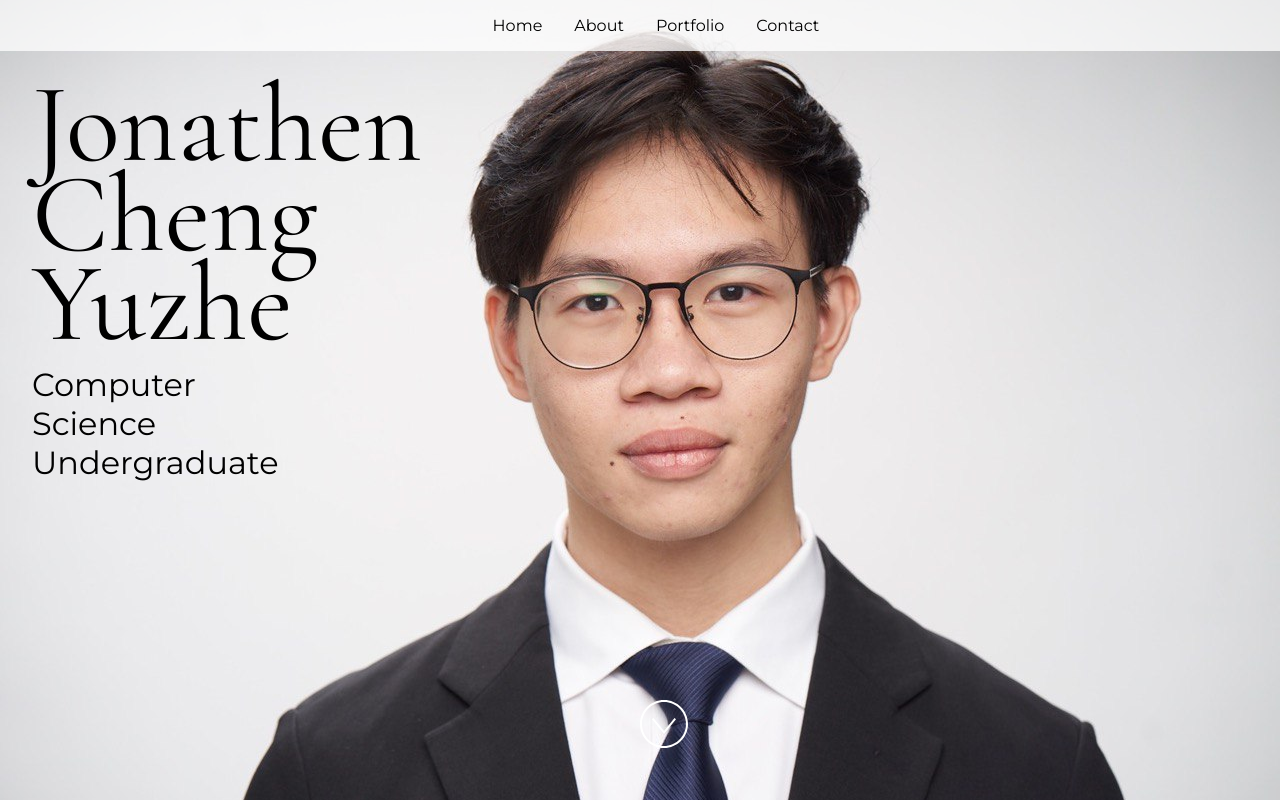
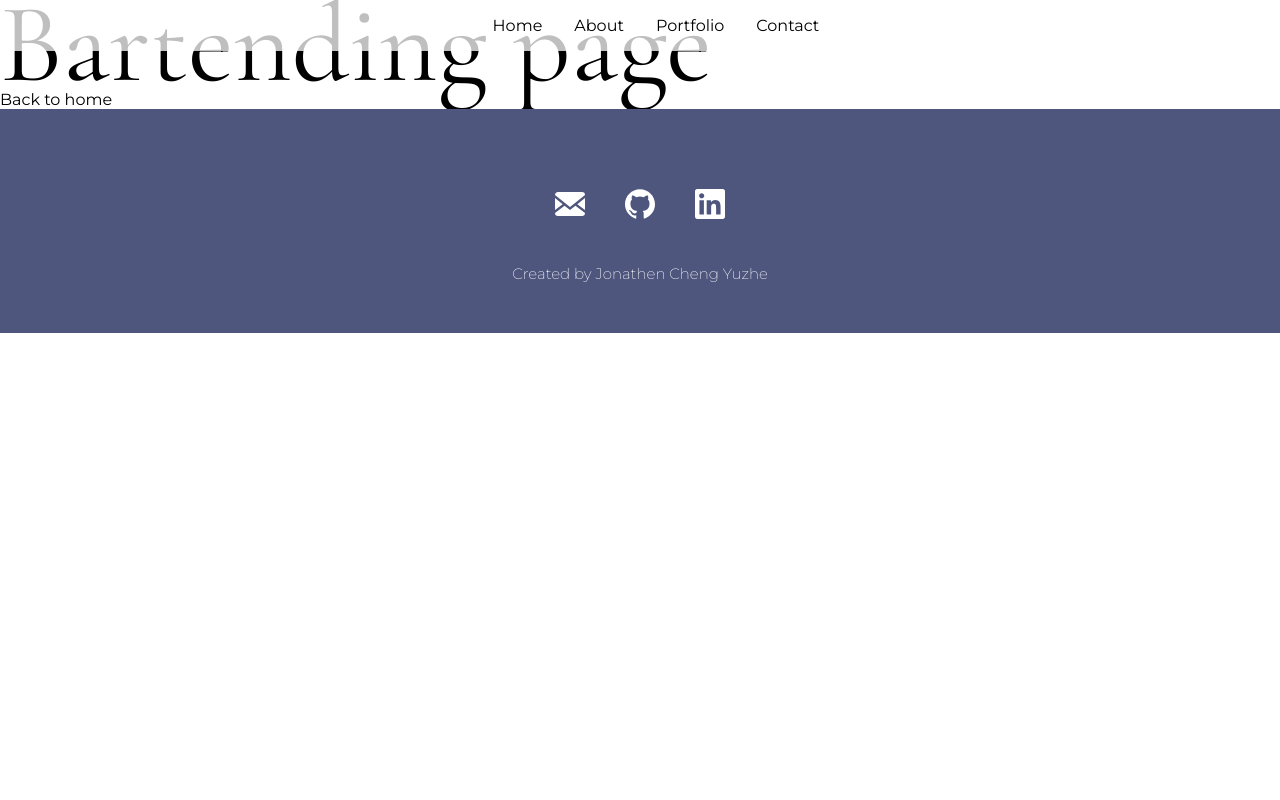
Before and after one commit to jonaturn/portfolio, a React (Vite) app: page /Bartending in a window 1280 px wide. Built offline with nearby package versions, Linux system fonts and the light colour scheme.

Commit message:
multiple pages set up

```diff
--- a/src/App.jsx
+++ b/src/App.jsx
@@ -11,8 +11,18 @@ import Footer from "./Components/Footer";
 import Header from "./Components/Header";
 import Home from "./Components/Home";
 import Portfolio from "./Components/Portfolio";
+import Bartending from "./Bartending";
+
+//Routing
+import {
+  BrowserRouter as Router,
+  Routes,
+  Route,
+  Switch,
+} from "react-router-dom";
 
 import "./styles.css";
+
 
 /**
  * This object represents your information. The project is set so that you
@@ -37,10 +47,19 @@ const secondaryColor = "#D2F1E4";
 const App = () => {
   return (
     <div id="main">
+      <Router>
+        <Routes>
+          <Route path="/Bartending" element={<>
+          <Bartending />
+          </>} />
+          <Route path="/" element={<>
+            <Home name={siteProps.name} title={siteProps.title} />
+            <About />
+            <Portfolio />
+          </>} />
+        </Routes>
+      </Router>
       <Header />
-      <Home name={siteProps.name} title={siteProps.title} />
-      <About />
-      <Portfolio />
       <Footer {...siteProps} primaryColor={primaryColor} secondaryColor={secondaryColor} />
     </div>
   );
--- /dev/null
+++ b/src/Bartending.jsx
@@ -0,0 +1,15 @@
+
+import React from "react";
+
+const Bartending = () => {
+    return (
+        <div>
+            <h1>
+                Bartending page
+            </h1>
+            <a href = "/">Back to home</a>
+        </div>
+    );
+};
+
+export default Bartending;
--- a/src/Components/Header.jsx
+++ b/src/Components/Header.jsx
@@ -21,7 +21,7 @@ const Header = () => {
         zIndex: 10,
       }}
     >
-      <a href="#home">Home</a>
+      <a href="/">Home</a>
       <a href="#about">About</a>
       <a href="#portfolio">Portfolio</a>
       <a href="#footer">Contact</a>
--- a/src/Components/Portfolio.jsx
+++ b/src/Components/Portfolio.jsx
@@ -21,7 +21,7 @@ import React from "react";
  */
 import image from "../images/photo1711899355.jpeg";
 
-const imageAltText = "desktop with books and laptop";
+const imageAltText = "Photo of my NP robotics team with our robot";
 
 /**
  * Project list
@@ -57,7 +57,7 @@ const projectList = [
   {
     title: "Bartending",
     description: "Pursuing the art of mixology at a bespoke, speakeasy bar.",
-    url: "",
+    url: "/Bartending",
   }
 ];
 
@@ -76,7 +76,8 @@ const Portfolio = () => {
         <div className="container">
           {projectList.map((project) => (
             <div className="box" key={project.title}>
-              <a href={project.url} target="_blank" rel="noopener noreferrer">
+              {/*<a href={project.url} target="_blank" rel="noopener noreferrer">*/}
+              <a href={project.url}>
                 <h3 style={{ flexBasis: "40px" }}>{project.title}</h3>
               </a>
               <p className="small">{project.description}</p>
--- a/src/index.html
+++ b/src/index.html
@@ -4,7 +4,7 @@
     <meta charset="UTF-8" />
     <meta http-equiv="X-UA-Compatible" content="IE=edge" />
     <meta name="viewport" content="width=device-width, initial-scale=1.0" />
-    <title>Educator JS Codespaces Template</title>
+    <title>Jonathen's Website</title>
     <link rel="stylesheet" href="styles.css" />
 
   </head>
```
Also changed, not shown: package.json (+4 -3 lines), src/test.js (added), 1 other file (tests, documents, lock files or other folders).
